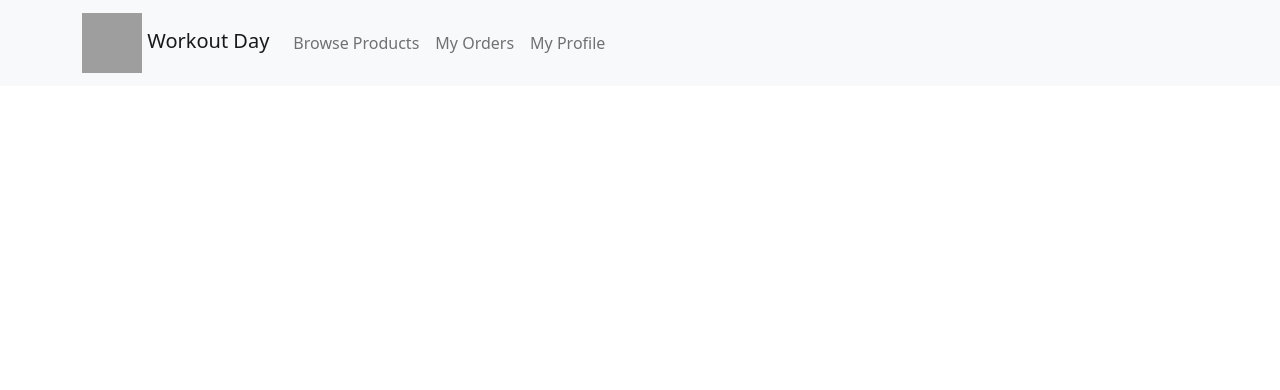
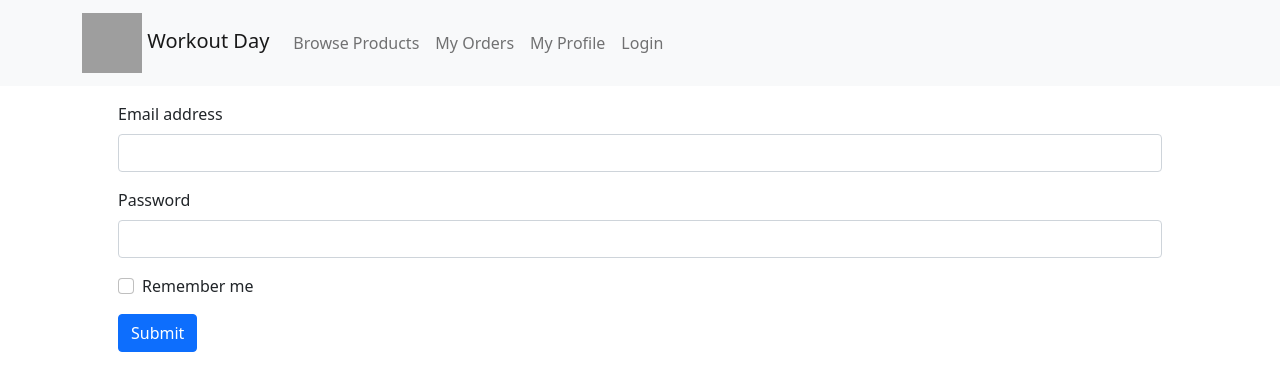
Before and after one commit to hsp8412/workout-day-gym-management-system, a React (Create React App) app in the folder front-end/: page /login in a window 1280 px wide. Shown: the top 390 px of the page. Built offline with nearby package versions, Linux system fonts and the light colour scheme; grey boxes are pictures that could not be loaded.

Commit message:
Add login page

```diff
--- a/front-end/src/App.js
+++ b/front-end/src/App.js
@@ -2,6 +2,7 @@ import { Route, Routes } from "react-router-dom";
 import NavBar from "./components/navBar";
 import Home from "./pages/home";
 import Products from "./pages/browseProducts";
+import Login from "./pages/login";
 
 function App() {
   return (
@@ -11,6 +12,7 @@ function App() {
         <Routes>
           <Route path="/" element={<Products />} />
           <Route path="/products" element={<Products />} />
+          <Route path="/login" element={<Login />} />;
         </Routes>
       </div>
     </div>
--- /dev/null
+++ b/front-end/src/components/loginForm.jsx
@@ -0,0 +1,77 @@
+import React from "react";
+import { useFormik } from "formik";
+import * as Yup from "yup";
+import { Container } from "react-bootstrap";
+
+const LoginForm = (props) => {
+  const formik = useFormik({
+    initialValues: {
+      email: "",
+      password: "",
+      rememberMe: false,
+    },
+    onSubmit: (values) => {
+      props.onSubmit(values.email, values.password, values.rememberMe);
+    },
+    validationSchema: Yup.object({
+      email: Yup.string()
+        .email("Please enter a valid email address.")
+        .required("The email is required."),
+      password: Yup.string(),
+      rememberMe: Yup.boolean(),
+    }),
+  });
+  return (
+    <div className="mt-3">
+      <Container className="px-5">
+        <form onSubmit={formik.handleSubmit}>
+          <div className="mb-3">
+            <label htmlFor="exampleInputEmail1" className="form-label">
+              Email address
+            </label>
+            <input
+              type="email"
+              className="form-control"
+              id="exampleInputEmail1"
+              aria-describedby="emailHelp"
+              name="email"
+              value={formik.values.email}
+              onChange={formik.handleChange}
+            />
+          </div>
+          <div className="mb-3">
+            <label htmlFor="exampleInputPassword1" className="form-label">
+              Password
+            </label>
+            <input
+              type="password"
+              name="password"
+              className="form-control"
+              id="exampleInputPassword1"
+              value={formik.values.password}
+              onChange={formik.handleChange}
+            />
+          </div>
+          <div className="mb-3 form-check">
+            <input
+              type="checkbox"
+              name="rememberMe"
+              className="form-check-input"
+              id="exampleCheck1"
+              checked={formik.values.rememberMe}
+              onChange={formik.handleChange}
+            />
+            <label className="form-check-label" htmlFor="exampleCheck1">
+              Remember me
+            </label>
+          </div>
+          <button type="submit" className="btn btn-primary">
+            Submit
+          </button>
+        </form>
+      </Container>
+    </div>
+  );
+};
+
+export default LoginForm;
--- a/front-end/src/components/navBar.jsx
+++ b/front-end/src/components/navBar.jsx
@@ -13,6 +13,7 @@ class NavBar extends React.Component {
             <Nav.Link href="/products">Browse Products</Nav.Link>
             <Nav.Link href="/orders">My Orders</Nav.Link>
             <Nav.Link href="/profile">My Profile</Nav.Link>
+            <Nav.Link href="/Login"> Login</Nav.Link>
           </Nav>
         </Container>
       </Navbar>
--- a/front-end/src/components/productList.jsx
+++ b/front-end/src/components/productList.jsx
@@ -8,7 +8,7 @@ const ProductList = (props) => {
   return (
     <Container className="mt-3">
       {products.map((productRow, index) => (
-        <Row id={index}>
+        <Row key={index}>
           {productRow.map((product) => (
             <ProductCard
               id={product.id}
--- /dev/null
+++ b/front-end/src/pages/login.jsx
@@ -0,0 +1,18 @@
+import React, { Component } from "react";
+import LoginForm from "../components/loginForm";
+
+class Login extends Component {
+  state = {};
+
+  handleSubmit = (email, password, rememberMe) => {
+    console.log(email);
+    console.log(password);
+    console.log(rememberMe);
+  };
+
+  render() {
+    return <LoginForm onSubmit={this.handleSubmit} />;
+  }
+}
+
+export default Login;
```
